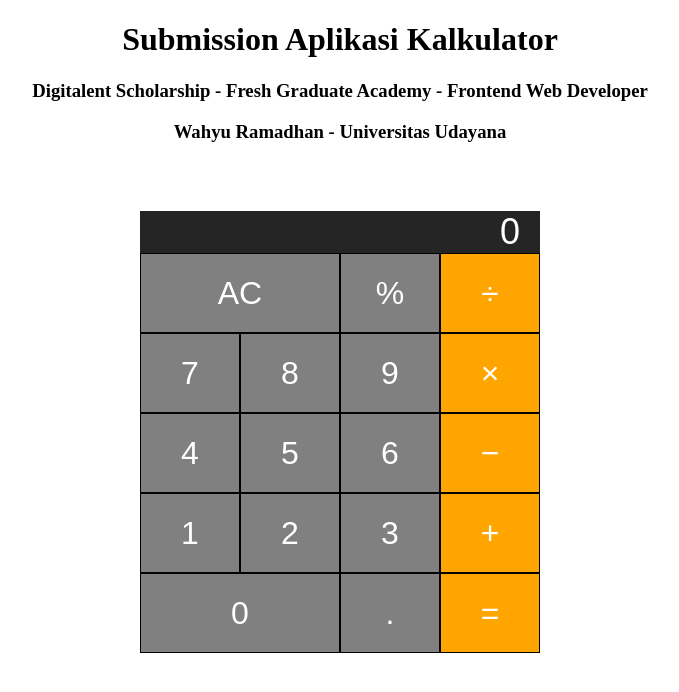
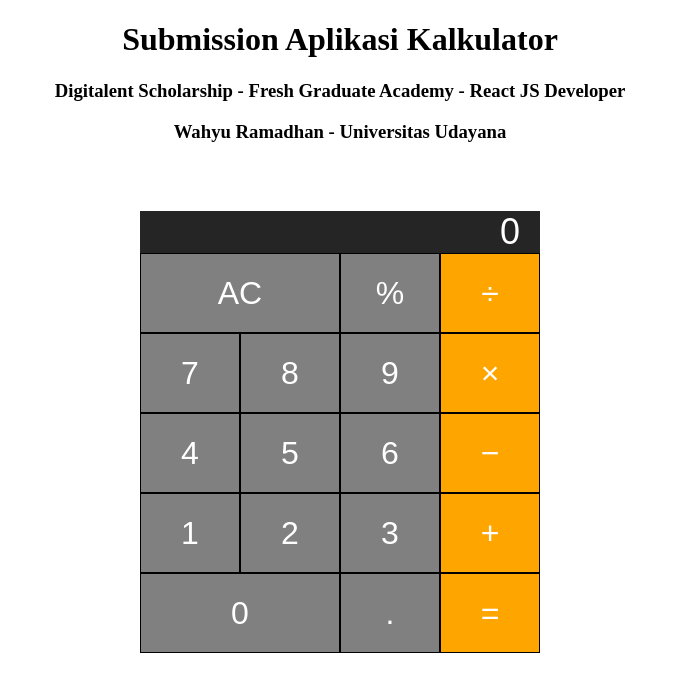
Before and after one commit to wahyuwr7/wahyuwr7.github.io, a plain HTML site: page FinalProject-Calculator/index.html in a window 1280 px wide. Shown: the whole page, without its empty margins (300-979 px from the left). Drawn offline with Linux system fonts and the light colour scheme.

Commit message:
Update index.html

```diff
--- a/FinalProject-Calculator/index.html
+++ b/FinalProject-Calculator/index.html
@@ -12,7 +12,7 @@
 <body>
     <div class="header">
         <h1>Submission Aplikasi Kalkulator</h1>
-        <h3>Digitalent Scholarship - Fresh Graduate Academy - Frontend Web Developer</h3>
+        <h3>Digitalent Scholarship - Fresh Graduate Academy - React JS Developer</h3>
         <h3>Wahyu Ramadhan - Universitas Udayana</h3>
     </div>
     <div class="calculator">
```
